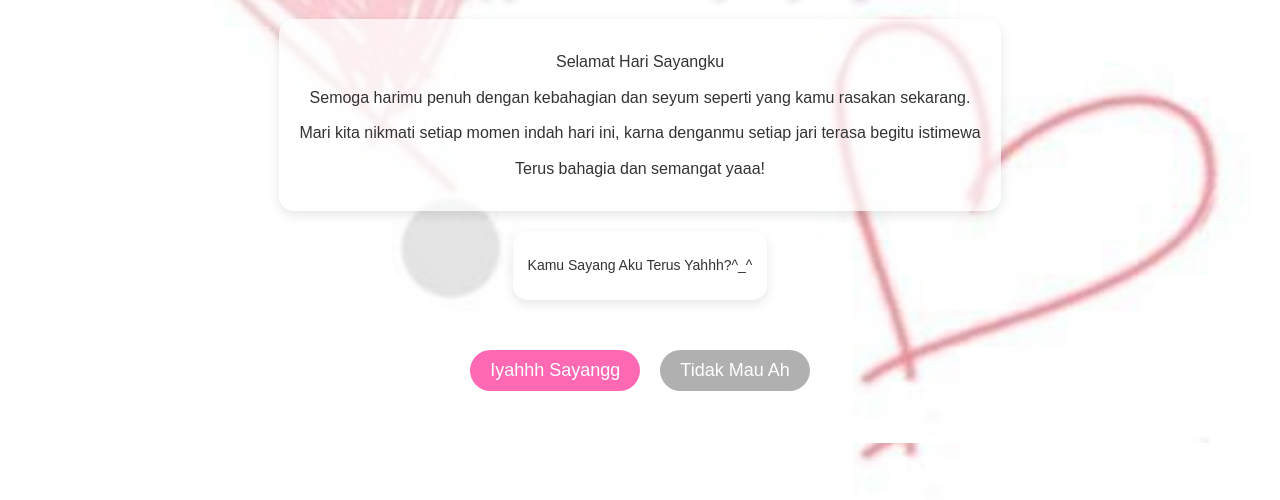
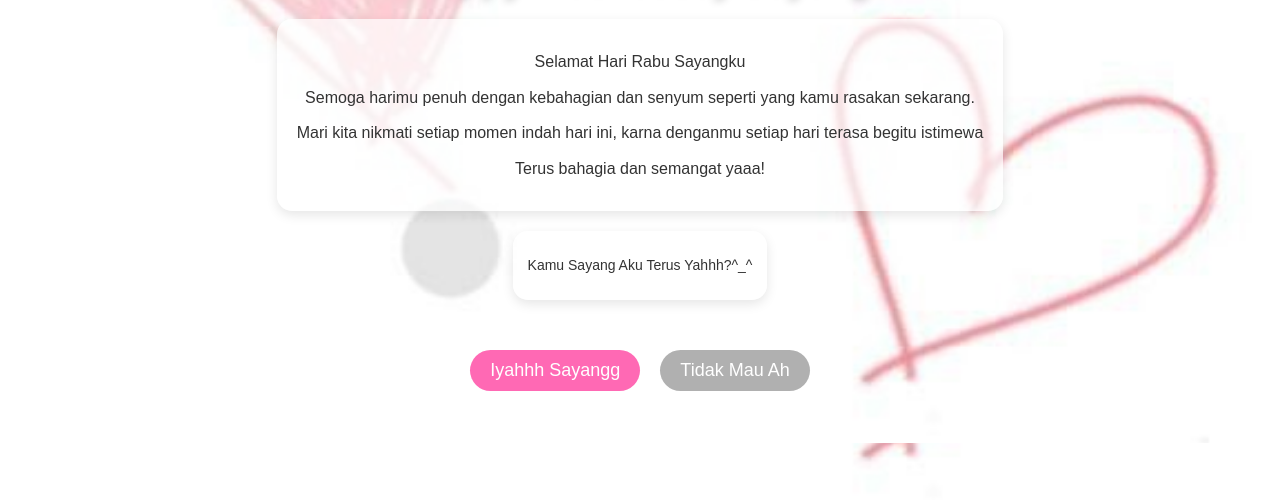
Before and after one commit to StrangerB21/chiro.github.io, a plain HTML site: page Utama.html in a window 1280 px wide. Shown: the part 432-932 px from the top of the page. Drawn offline with Linux system fonts and the light colour scheme.

Commit message:
Update Utama.html

```diff
--- a/Utama.html
+++ b/Utama.html
@@ -119,9 +119,9 @@
     <div class="title">Happy Wednesday Sayang</div>
 
     <div class="message">
-        <p>Selamat Hari Sayangku</p>
-        <p>Semoga harimu penuh dengan kebahagian dan seyum seperti yang kamu rasakan sekarang.</p>
-        <p>Mari kita nikmati setiap momen indah hari ini, karna denganmu setiap jari terasa begitu istimewa</p>
+        <p>Selamat Hari Rabu Sayangku</p>
+        <p>Semoga harimu penuh dengan kebahagian dan senyum seperti yang kamu rasakan sekarang.</p>
+        <p>Mari kita nikmati setiap momen indah hari ini, karna denganmu setiap hari terasa begitu istimewa</p>
         <p>Terus bahagia dan semangat yaaa!</p>
     </div>
 
```
